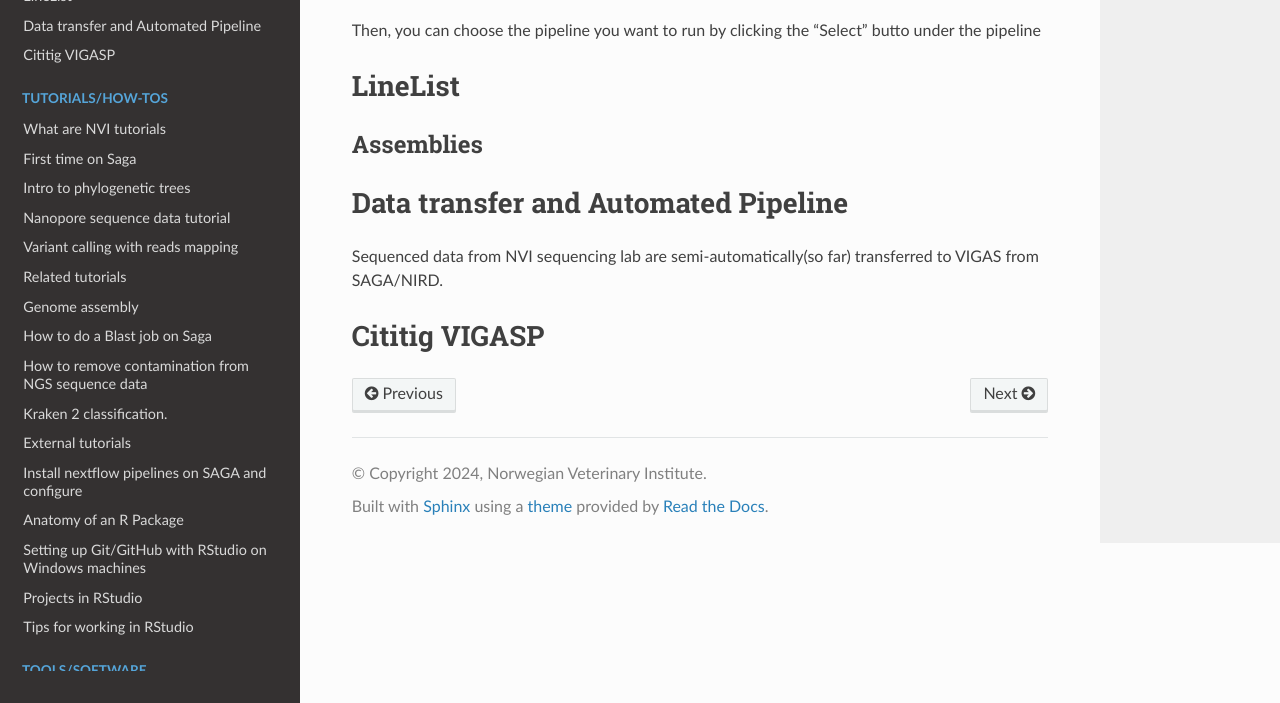
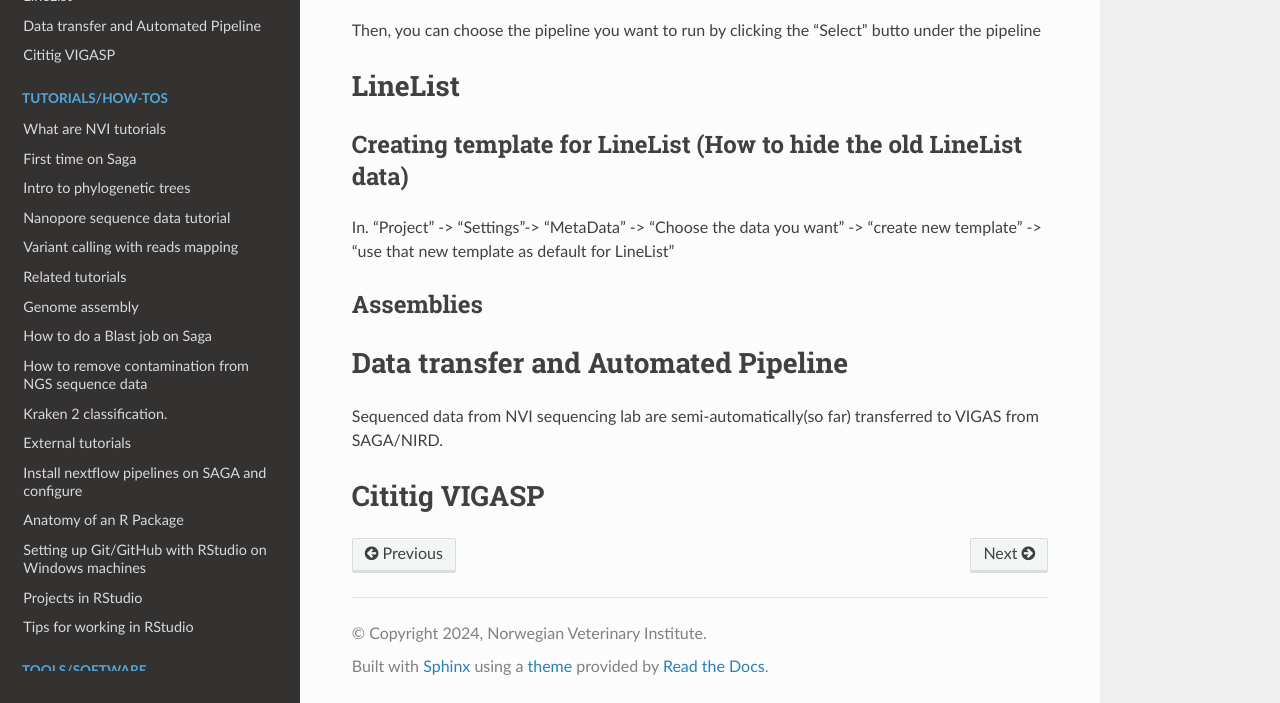
Before and after one commit to NorwegianVeterinaryInstitute/nvi-documentation, a Sphinx documentation site: the page built from docs/source/technical/vigasp.md, in a window 1280 px wide and 900 px high, scrolled down 6245 px, cut to the strip 197-900 px from the top of the window. Built offline with Sphinx 7.4.7 and the Read the Docs theme 2.0.0, drawn with Linux system fonts in a browser that asks for light colours; pages that are not in the unit, such as notebooks, are missing from menus.

Commit message:
Update vigasp.md

```diff
--- a/docs/source/technical/vigasp.md
+++ b/docs/source/technical/vigasp.md
@@ -104,6 +104,8 @@ Once the samples are added, you have to click on the "shopping cart" on the top
 Then, you can choose the pipeline you want to run by  clicking the "Select" butto under the pipeline
 
 # LineList
+## Creating template for LineList (How to hide the old LineList data)
+In. "Project" -> "Settings"-> "MetaData" -> "Choose the data you want" -> "create new template" -> "use that new template as default for LineList"
 
 ## Assemblies
 
```
